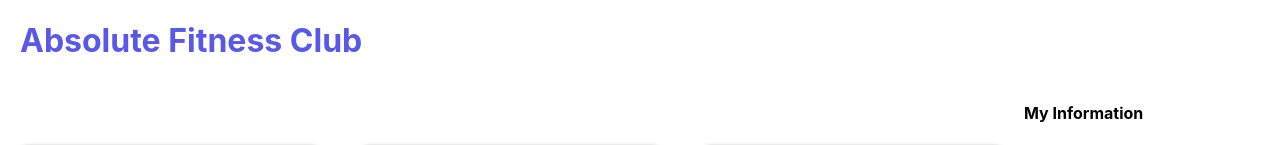
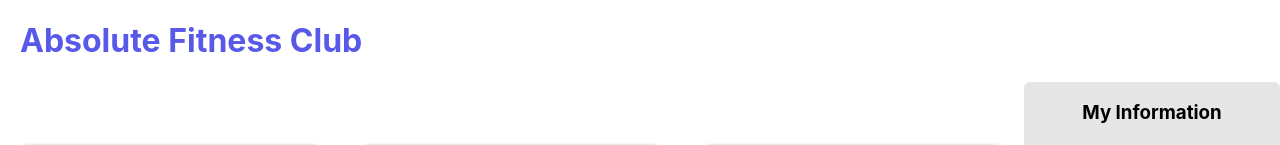
Before and after one commit to SanjidaSanju7/absolute-fitness-club, a React (Create React App) app: page / in a window 1280 px wide. Shown: the top 145 px of the page. Built offline with nearby package versions, Linux system fonts and the light colour scheme; grey boxes are pictures that could not be loaded.

Commit message:
cart added

```diff
--- a/src/components/Activities/Activities.css
+++ b/src/components/Activities/Activities.css
@@ -15,3 +15,16 @@ h1 {
     margin-left: 20px;
     color: rgb(88, 88, 233);
 }
+
+.cart-container {
+    background-color: rgb(231, 230, 230);
+    border-radius: 6px;
+    text-align: center;
+
+}
+
+.cart {
+    position: sticky;
+    top: 10%;
+    padding: 0 20px;
+}
--- a/src/components/Activities/Activities.js
+++ b/src/components/Activities/Activities.js
@@ -16,7 +16,6 @@ const Activities = () => {
 
     return (
 
-
         <div>
             <h1>Absolute Fitness Club</h1>
             <div className='container'>
@@ -29,7 +28,9 @@ const Activities = () => {
                     }
                 </div>
                 <div className="cart-container">
-                    <h4>My Information</h4>
+                    <div className="cart">
+                        <h3>My Information</h3>
+                    </div>
                 </div>
             </div>
         </div>
--- a/src/components/Activity/Activity.css
+++ b/src/components/Activity/Activity.css
@@ -1,7 +1,7 @@
 .single-card {
     width: 300px;
     height: 530px;
-    background-color: rgba(128, 128, 128, 0.13);
+    background-color: rgba(248, 242, 242, 0.13);
     border-radius: 8px;
     position: relative;
     box-shadow: 0 0 5px 0;
```
Also changed, not shown: src/components/Cart/Cart.js (added, +12 -0 lines), src/components/Cart/Cart.css (added).
